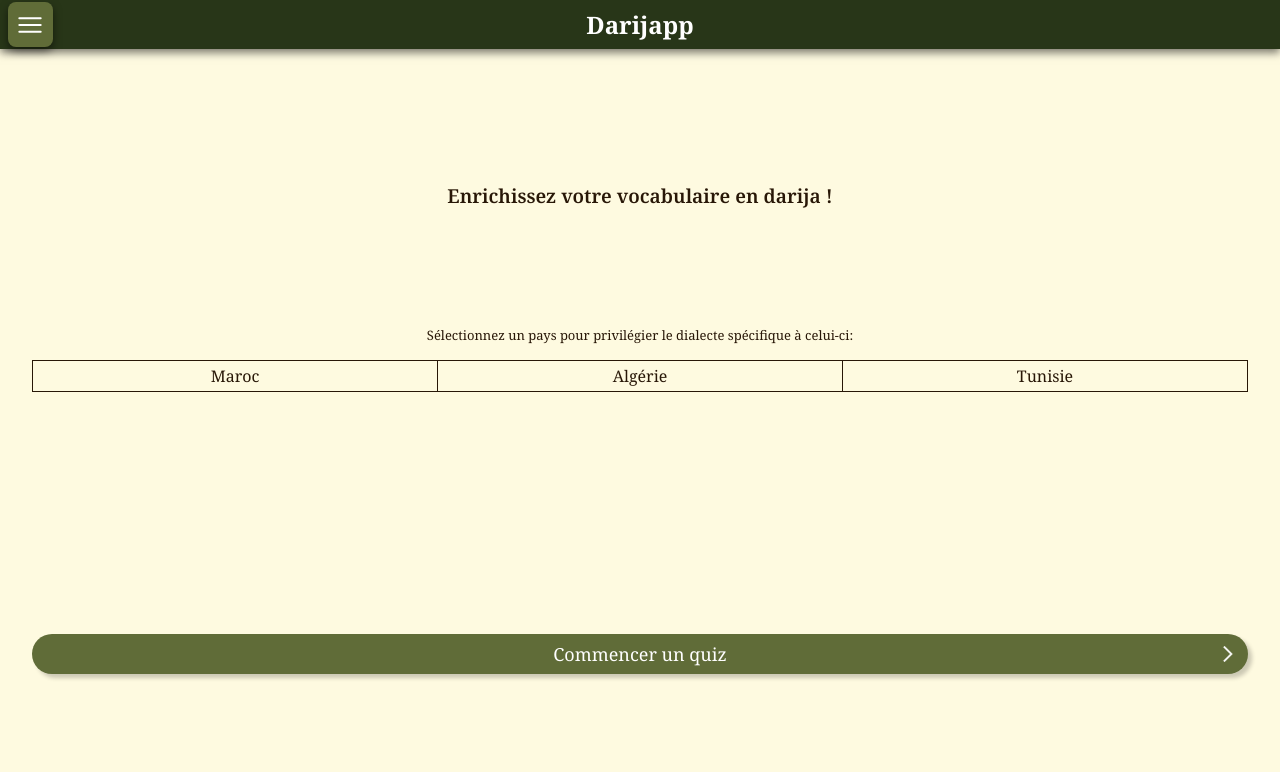
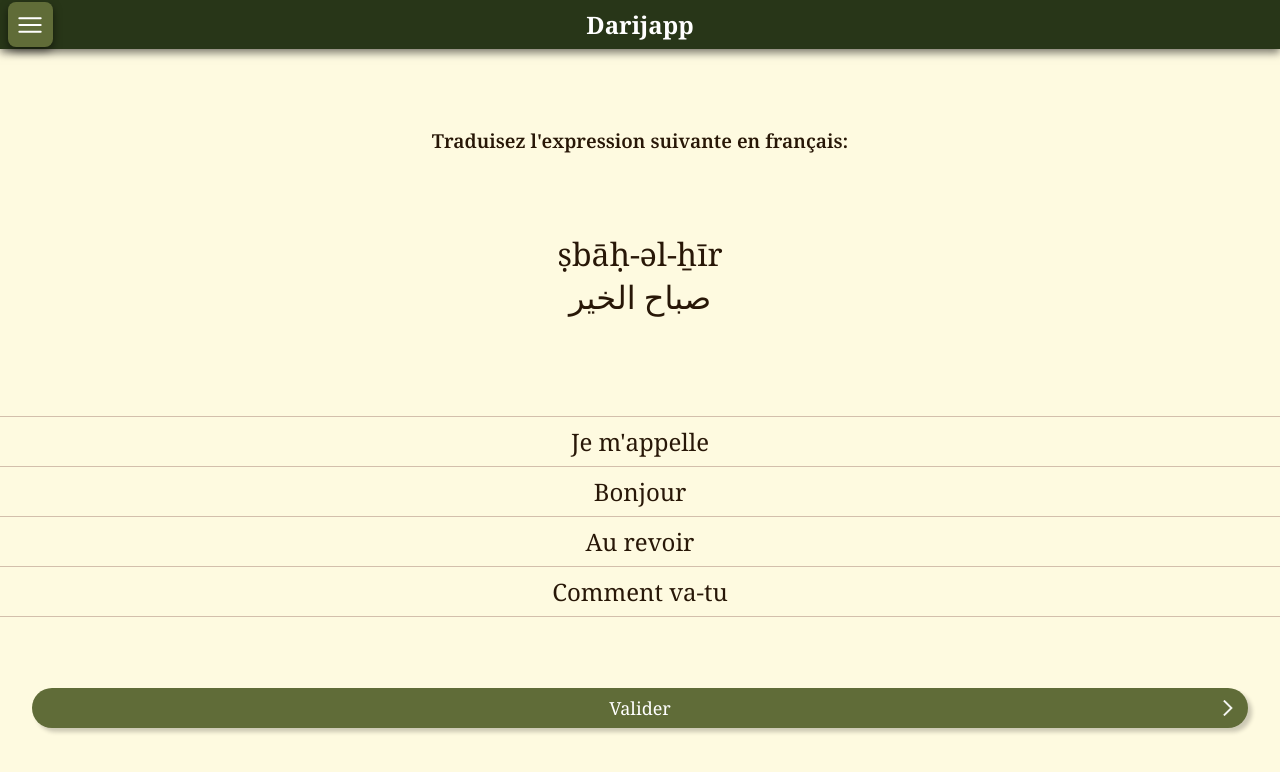
Before and after one commit to AdabLeDabe/Darijapp, a React (Vite) app in the folder darijapp-frontend/: page / in a window 1280 px wide. Shown: the top 772 px of the page. Built offline with nearby package versions, Linux system fonts and the light colour scheme.

Commit message:
Added quiz question page

```diff
--- a/darijapp-frontend/src/App.tsx
+++ b/darijapp-frontend/src/App.tsx
@@ -5,6 +5,7 @@
 import AnswerButtons from './components/AnswerButtons';
 import AppButton from './components/AppButton';
 import LandingPage from './pages/LandingPage';
+import QuizQuestion from './pages/QuizQuestion';
 
 function App() {
     //Temporary states for testing
@@ -14,7 +15,7 @@
     return (
         <>
             <nav><Navbar /></nav>
-            <main><LandingPage /></main>
+            <main><QuizQuestion /></main>
             {/* <div className='main-container'>
                 <h2>Enrichissez votre vocabulaire en darija !</h2>
                 <br />
--- /dev/null
+++ b/darijapp-frontend/src/pages/QuizQuestion.tsx
@@ -0,0 +1,35 @@
+import { useState } from "react";
+import AnswerButtons from "../components/AnswerButtons";
+import "../styles/QuizQuestion.css"
+import AppButton from "../components/AppButton";
+
+function QuizQuestion() {
+    const [selectedAnswer, setSelectedAnswer] = useState<string>("");
+
+    return (
+        <>
+            <div className="quiz-question-container">
+                <div className="question-label">
+                    <h2>Traduisez l'expression suivante en français:</h2>
+                </div>
+                <div className="transcript">
+                    <div className="transcript-text">ṣbāḥ-əl-ẖīr</div>
+                    <div className="transcript-text">صباح الخير</div>
+                </div>
+                <div className="answers">
+                    <AnswerButtons
+                        selectionChangedCallback={setSelectedAnswer}
+                        answer1="Je m'appelle"
+                        answer2='Bonjour'
+                        answer3='Au revoir'
+                        answer4='Comment va-tu' />
+                </div>
+                <div className="validation">
+                    <AppButton isPrimary={true} isBig={true} hasArrow={true}>Valider</AppButton>
+                </div>
+            </div>
+        </>
+    )
+}
+
+export default QuizQuestion;
--- a/darijapp-frontend/src/styles/AnswerButtons.css
+++ b/darijapp-frontend/src/styles/AnswerButtons.css
@@ -14,6 +14,7 @@
     -ms-user-select: none;
     user-select: none;
     font-size: x-large;
+    width: 100%;
 }
 
 .answer-btn-selected {
--- /dev/null
+++ b/darijapp-frontend/src/styles/QuizQuestion.css
@@ -0,0 +1,48 @@
+.quiz-question-container {
+    display: grid;
+    grid-template-areas:
+        "question-label"
+        "transcript"
+        "answers"
+        "validation";
+    grid-template-rows: 1fr 1fr 1fr 1fr;
+    min-height: 0;
+    height: 100%;
+}
+
+.quiz-question-container div {
+    display: flex;
+    align-items: center;
+    justify-items: center;
+    justify-content: center;
+    align-content: center;
+}
+
+.quiz-question-container div.question-label {
+    grid-area: question-label;
+    padding: 2rem;
+}
+
+.quiz-question-container div.transcript {
+    grid-area: transcript;
+    display: flex;
+    flex-direction: column;
+    align-content: stretch;
+    align-items: stretch;
+    justify-content: flex-start;
+}
+
+.quiz-question-container div.answers {
+    grid-area: answers;
+}
+
+.quiz-question-container div.validation {
+    grid-area: validation;
+    padding: 2rem;
+}
+
+.quiz-question-container div.transcript-text {
+    font-size: xx-large;
+    font-weight: 500;
+    text-align: center;
+}
```
